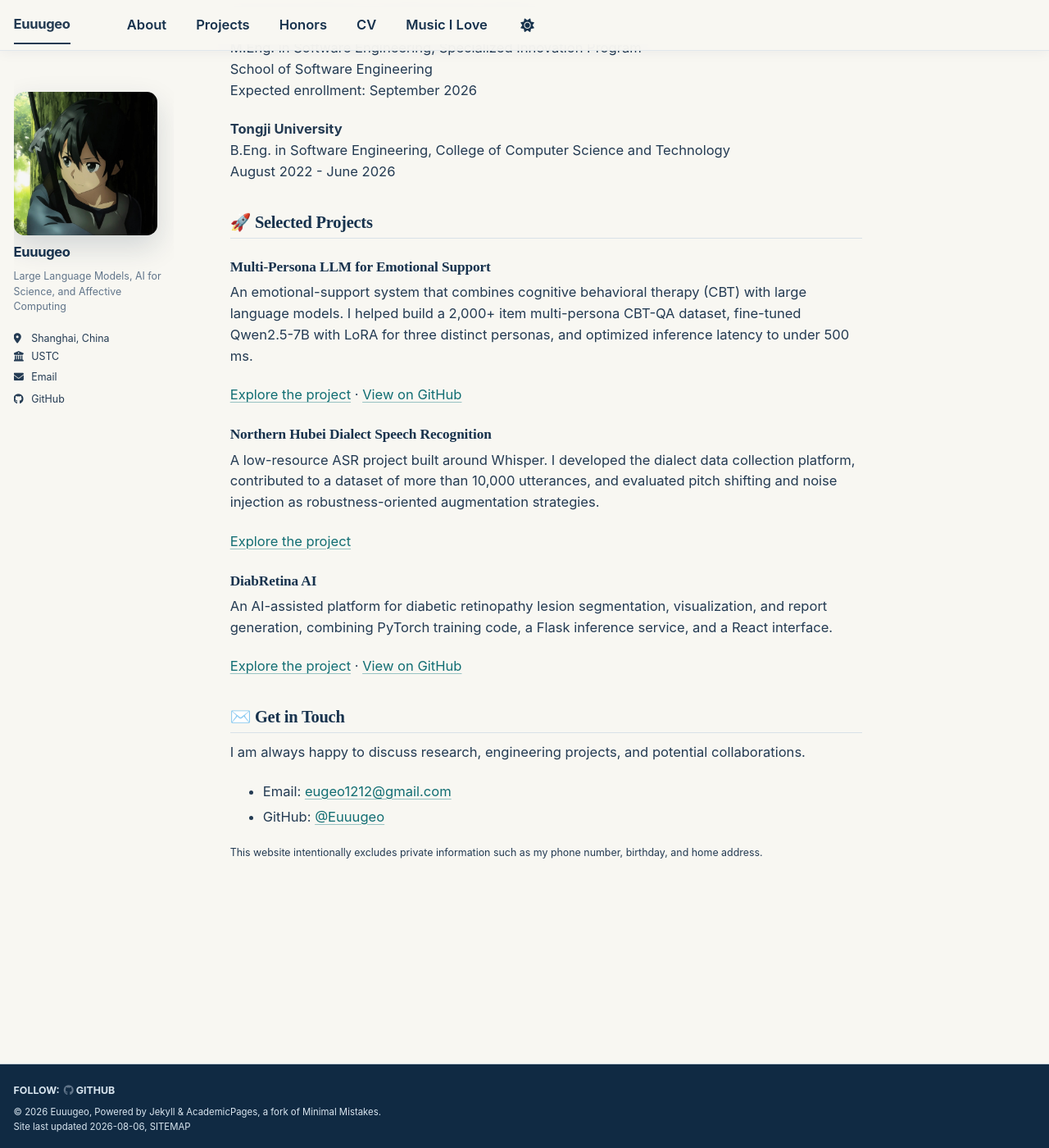
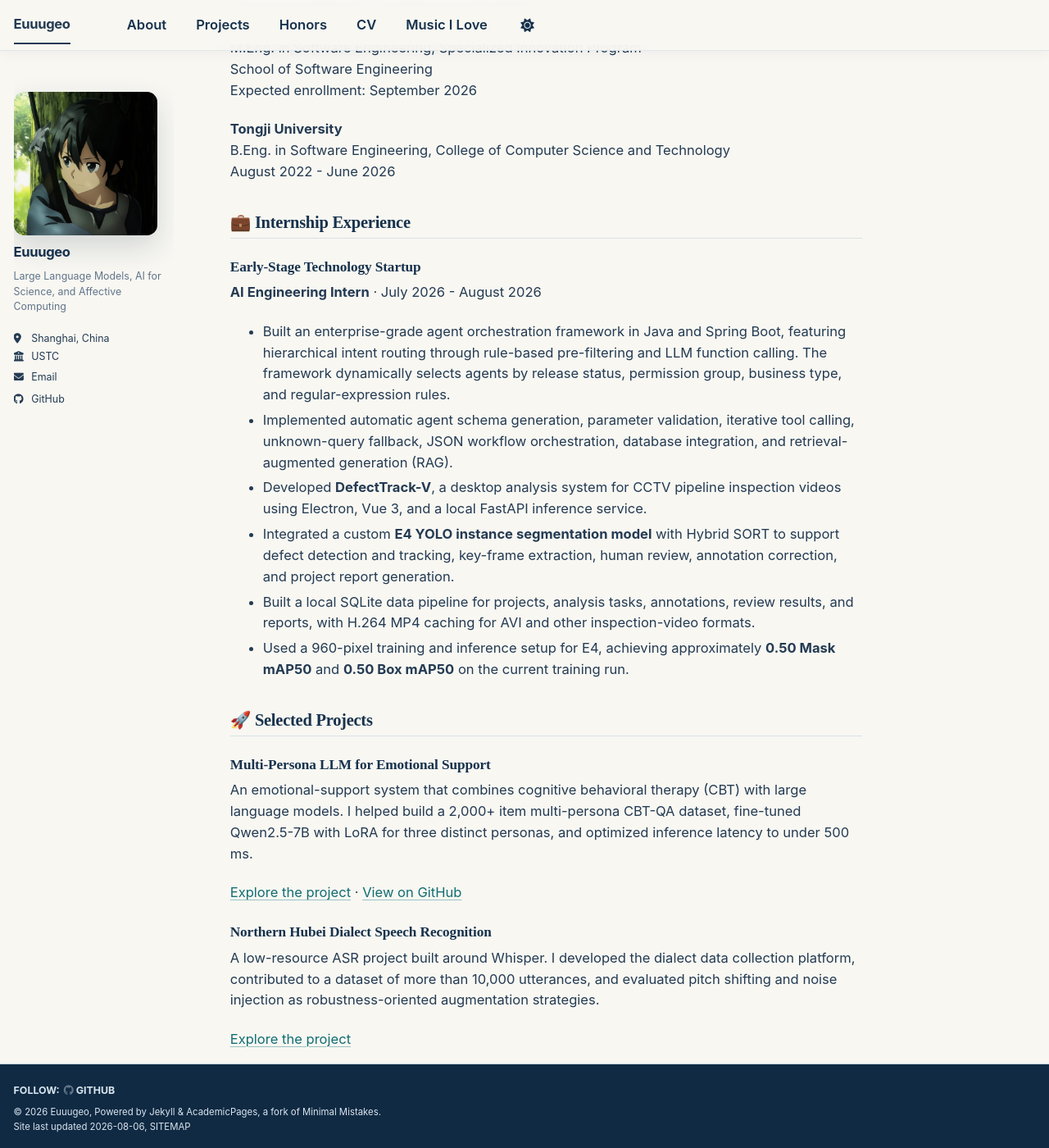
Before and after one commit to Euuugeo/Euuugeo.github.io, a Jekyll site: the page built from _pages/about.md, in a window 1280 px wide and 1400 px high, scrolled down 714 px. Shown: the whole window at 82% size. Built offline with Jekyll 4.4.1, drawn with Linux system fonts in a browser that asks for light colours; a style sheet for code colours, icons or effects is not loaded.

Commit message:
Add internship experience

```diff
--- a/_pages/about.md
+++ b/_pages/about.md
@@ -45,6 +45,19 @@ Expected enrollment: September 2026
 B.Eng. in Software Engineering, College of Computer Science and Technology<br>
 August 2022 - June 2026
 
+## 💼 Internship Experience
+
+### Early-Stage Technology Startup
+
+**AI Engineering Intern** · July 2026 - August 2026
+
+- Built an enterprise-grade agent orchestration framework in Java and Spring Boot, featuring hierarchical intent routing through rule-based pre-filtering and LLM function calling. The framework dynamically selects agents by release status, permission group, business type, and regular-expression rules.
+- Implemented automatic agent schema generation, parameter validation, iterative tool calling, unknown-query fallback, JSON workflow orchestration, database integration, and retrieval-augmented generation (RAG).
+- Developed **DefectTrack-V**, a desktop analysis system for CCTV pipeline inspection videos using Electron, Vue 3, and a local FastAPI inference service.
+- Integrated a custom **E4 YOLO instance segmentation model** with Hybrid SORT to support defect detection and tracking, key-frame extraction, human review, annotation correction, and project report generation.
+- Built a local SQLite data pipeline for projects, analysis tasks, annotations, review results, and reports, with H.264 MP4 caching for AVI and other inspection-video formats.
+- Used a 960-pixel training and inference setup for E4, achieving approximately **0.50 Mask mAP50** and **0.50 Box mAP50** on the current training run.
+
 ## 🚀 Selected Projects
 
 ### Multi-Persona LLM for Emotional Support
```
Also changed, not shown: _pages/cv.md (+13 -0 lines).
